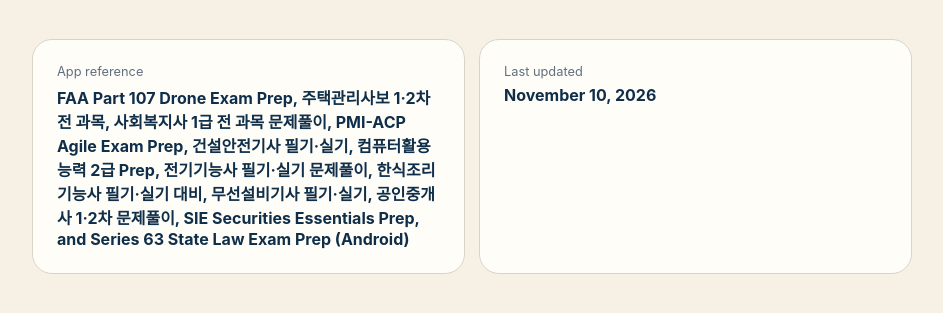
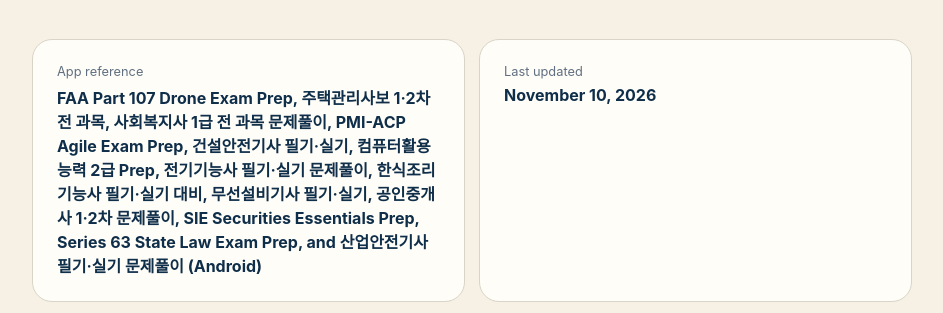
Before and after one commit to MCYJ/global-exam-support, a plain HTML site: page android-ads-privacy.html in a window 1280 px wide. Shown: the part 417-730 px from the top of the page, without its empty margins (168-1111 px from the left). Drawn offline with Linux system fonts and the light colour scheme.

Commit message:
Include Industrial Safety Prep in Android ads privacy notice

```diff
--- a/android-ads-privacy.html
+++ b/android-ads-privacy.html
@@ -26,8 +26,8 @@
             사회복지사 1급 전 과목 문제풀이, PMI-ACP Agile Exam Prep, 건설안전기사 필기·실기,
             컴퓨터활용능력 2급 Prep, 전기기능사 필기·실기 문제풀이,
             한식조리기능사 필기·실기 대비, 무선설비기사 필기·실기,
-            공인중개사 1·2차 문제풀이, SIE Securities Essentials Prep, and
-            Series 63 State Law Exam Prep (Android)</dd>
+            공인중개사 1·2차 문제풀이, SIE Securities Essentials Prep,
+            Series 63 State Law Exam Prep, and 산업안전기사 필기·실기 문제풀이 (Android)</dd>
         </div>
         <div>
           <dt>Last updated</dt>
```
